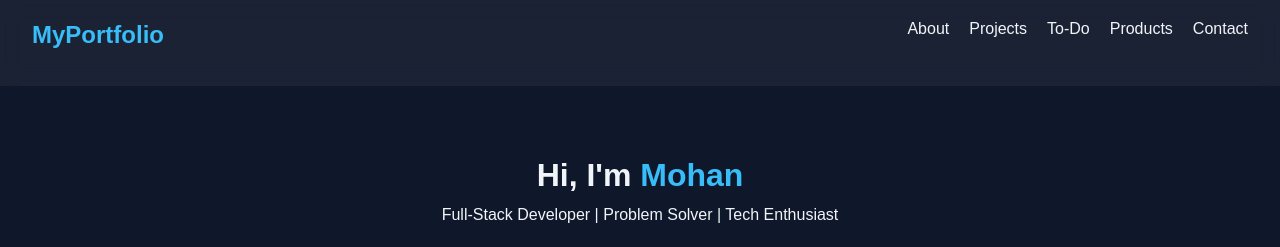
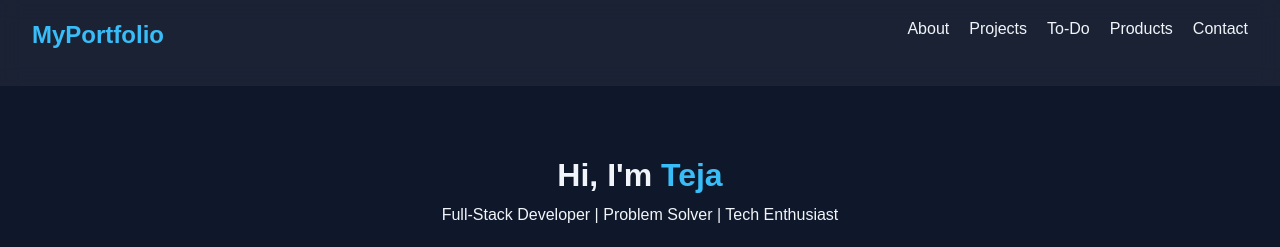
Before and after one commit to TejaBokka21/Apex-task-4, a plain HTML site: page index.html in a window 1280 px wide. Shown: the top 247 px of the page. Drawn offline with Linux system fonts and the light colour scheme.

Commit message:
checking

```diff
--- a/index.html
+++ b/index.html
@@ -21,7 +21,7 @@
 
     <!-- ===== Hero Section ===== -->
     <header class="hero">
-      <h1>Hi, I'm <span class="highlight">Mohan</span></h1>
+      <h1>Hi, I'm <span class="highlight">Teja</span></h1>
       <p>Full-Stack Developer | Problem Solver | Tech Enthusiast</p>
     </header>
 
```
